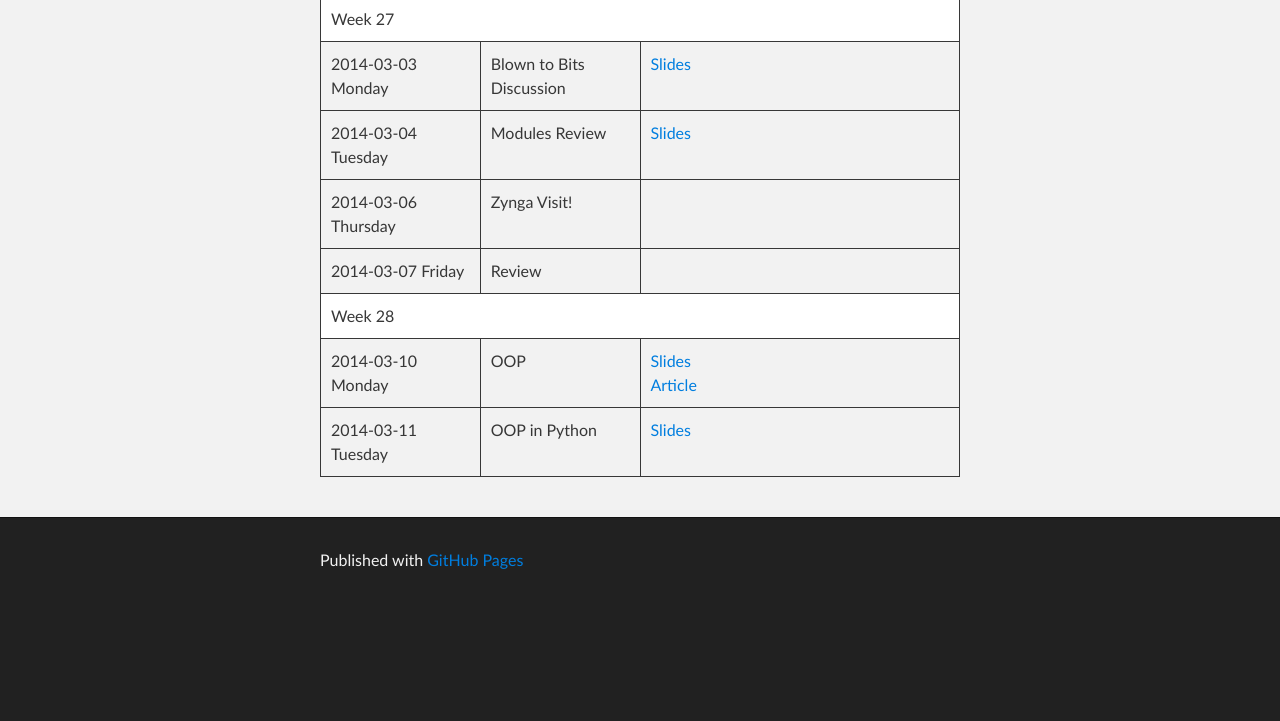
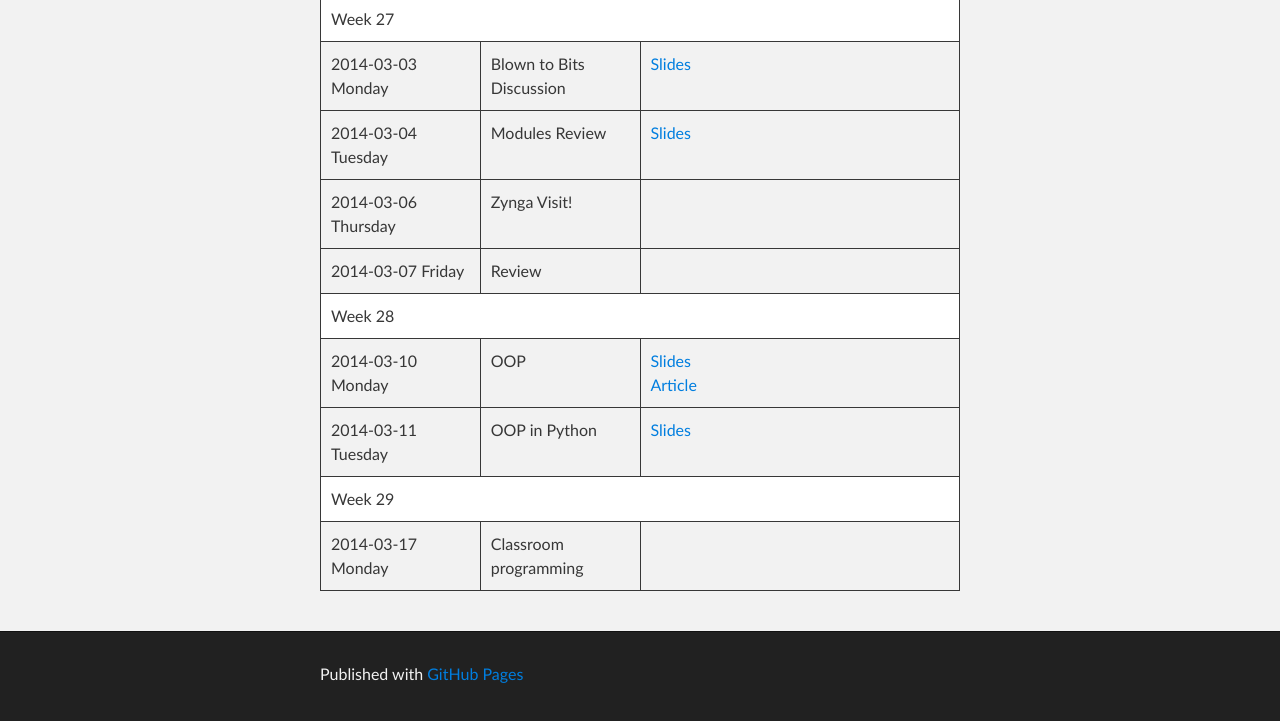
Before and after one commit to introcs/introcs.github.io, a plain HTML site: page index.html in a window 1280 px wide. Shown: the part 2793-3514 px from the top of the page. Before the commit the page ends 3400 px from the top, so only its background shows below. Drawn offline with Linux system fonts and the light colour scheme.

Commit message:
Add monday schedule to the website.

```diff
--- a/index.html
+++ b/index.html
@@ -309,7 +309,7 @@
   <td>2014-03-10 Monday</td>
   <td>OOP</td>
   <td>
-  <a href=https://docs.google.com/presentation/d/1G69AgQYP1NbcMHQDR6lQX7dwZsINJRYzl19Hg0LXceU/edit?usp=sharing">Slides</a><br />
+  <a href="https://docs.google.com/presentation/d/1G69AgQYP1NbcMHQDR6lQX7dwZsINJRYzl19Hg0LXceU/edit?usp=sharing">Slides</a><br />
   <a href="http://gamedevelopment.tutsplus.com/tutorials/quick-tip-intro-to-object-oriented-programming-for-game-development--gamedev-1805">Article</a>
   </td>
 </tr>
@@ -317,7 +317,16 @@
   <td>2014-03-11 Tuesday</td>
   <td>OOP in Python</td>
   <td>
-  <a href=https://docs.google.com/presentation/d/1tlMh8T1vfKytrLS7r4sp7jdfaXZU8H4n3c2H_x0LqQY/edit?usp=sharing">Slides</a>
+  <a href="https://docs.google.com/presentation/d/1tlMh8T1vfKytrLS7r4sp7jdfaXZU8H4n3c2H_x0LqQY/edit?usp=sharing">Slides</a>
+  </td>
+</tr>
+<tr>
+  <td colspan="3" style="background-color: #fff">Week 29</td>
+</tr>
+<tr>
+  <td>2014-03-17 Monday</td>
+  <td>Classroom programming</td>
+  <td>
   </td>
 </tr>
 </table>
```
